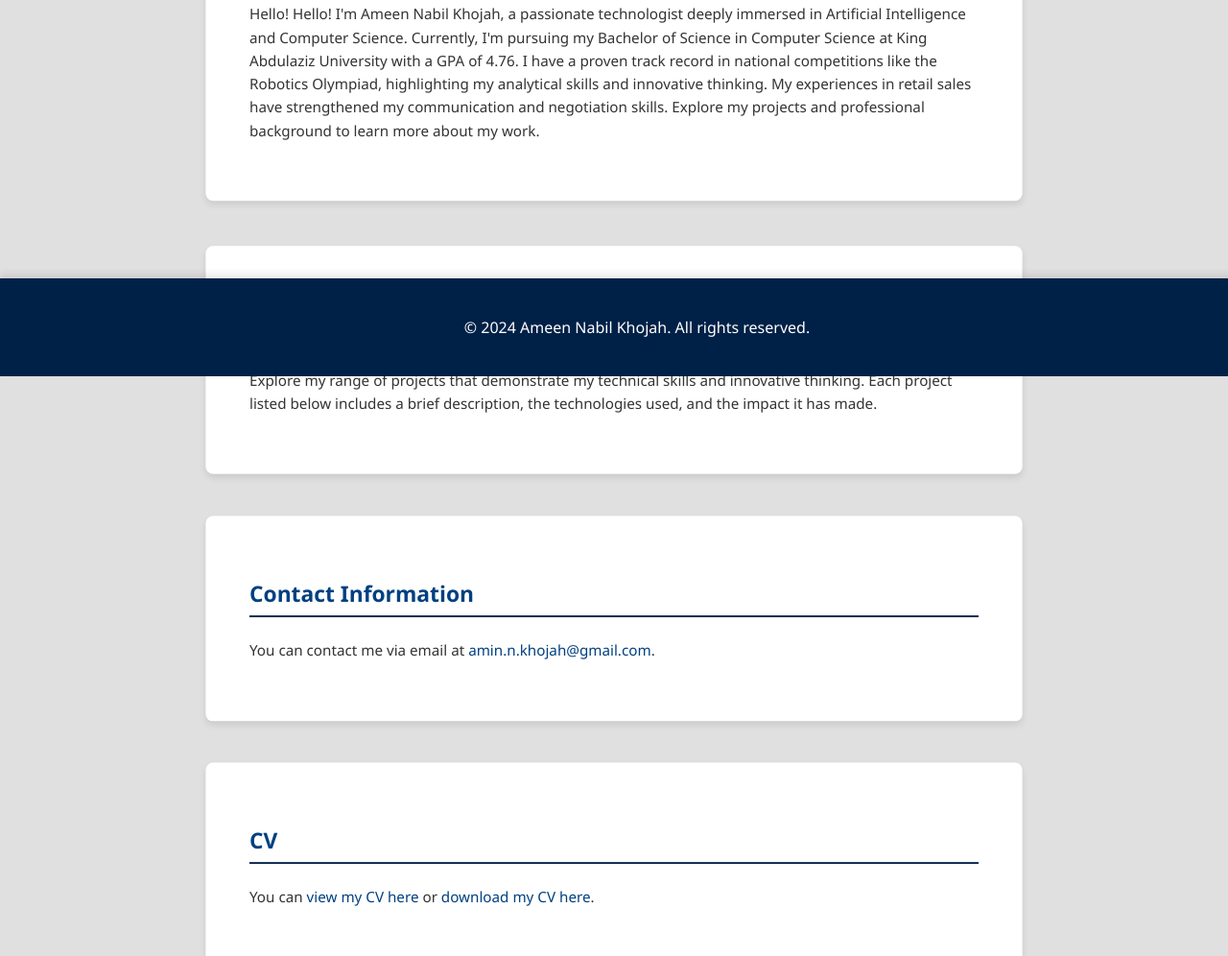
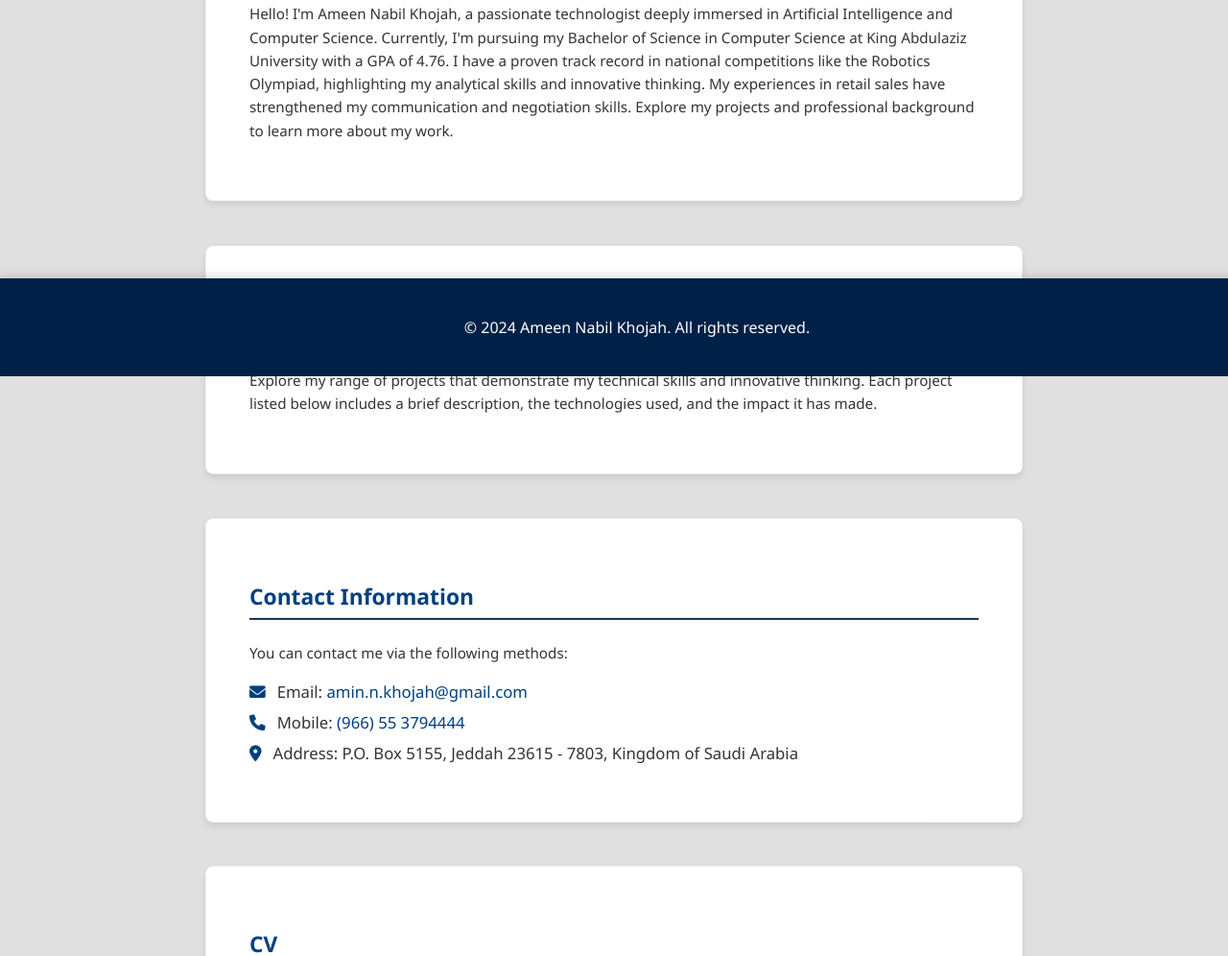
Before and after one commit to AmeenKhojah/amin-khojah-portfolio, a plain HTML site: page index.html in a window 1280 px wide. Shown: the part 408-1404 px from the top of the page at 96% size. Drawn offline with Linux system fonts and the light colour scheme.

Commit message:
Modified Contact Information

```diff
--- a/index.html
+++ b/index.html
@@ -5,6 +5,7 @@
     <meta name="viewport" content="width=device-width, initial-scale=1.0">
     <title>Ameen Nabil Khojah - Personal Webpage</title>
     <link rel="stylesheet" href="style.css">
+    <link rel="stylesheet" href="https://cdnjs.cloudflare.com/ajax/libs/font-awesome/6.0.0-beta3/css/all.min.css">
 </head>
 <body>
     <header>
@@ -19,8 +20,7 @@
     </nav>
     <section id="about">
         <h2>About Me</h2>
-        <p>Hello! Hello! I'm Ameen Nabil Khojah, a passionate technologist deeply immersed in Artificial Intelligence and 	Computer Science. Currently, I'm pursuing my Bachelor of Science in Computer Science at King Abdulaziz University with a 	GPA of 4.76. I have a proven track record in national competitions like the Robotics Olympiad, highlighting my analytical 	skills and innovative thinking. My experiences in retail sales have strengthened my communication and negotiation skills. 	Explore my projects and professional background to learn more about my work. </p>
-
+        <p>Hello! I'm Ameen Nabil Khojah, a passionate technologist deeply immersed in Artificial Intelligence and Computer Science. Currently, I'm pursuing my Bachelor of Science in Computer Science at King Abdulaziz University with a GPA of 4.76. I have a proven track record in national competitions like the Robotics Olympiad, highlighting my analytical skills and innovative thinking. My experiences in retail sales have strengthened my communication and negotiation skills. Explore my projects and professional background to learn more about my work.</p>
     </section>
     <section id="projects">
         <h2>Projects</h2>
@@ -28,16 +28,29 @@
     </section>
     <section id="contact">
         <h2>Contact Information</h2>
-        <p>You can contact me via email at <a href="mailto:amin.n.khojah@gmail.com">amin.n.khojah@gmail.com</a>.</p>
+        <p>You can contact me via the following methods:</p>
+        <ul>
+            <li>
+                <i class="fas fa-envelope contact-icon"></i>
+                Email: <a href="mailto:amin.n.khojah@gmail.com">amin.n.khojah@gmail.com</a>
+            </li>
+            <li>
+                <i class="fas fa-phone contact-icon"></i>
+                Mobile: <a href="tel:+966553794444">(966) 55 3794444</a>
+            </li>
+            <li>
+                <i class="fas fa-map-marker-alt contact-icon"></i>
+                Address: P.O. Box 5155, Jeddah 23615 - 7803, Kingdom of Saudi Arabia
+            </li>
+        </ul>
     </section>
     <section id="cv">
         <h2>CV</h2>
-        <p>You can <a href="Ameen Khojah CV.pdf" target="_blank">view my CV here</a> or <a href="Ameen Khojah CV.pdf" download>download my CV here</a>.</p>
+        <p>You can <a href="Ameen Khojah CV.pdf" target="_blank">view my CV here</a> or <a href="Ameen Khojah CV.pdf" onclick="forceDownload(event, 'Ameen Khojah CV.pdf')">download my CV here</a>.</p>
     </section>
     <footer>
         <p>&copy; 2024 Ameen Nabil Khojah. All rights reserved.</p>
     </footer>
-
     <script>
         document.querySelectorAll('.nav-link').forEach(link => {
             link.addEventListener('click', function (event) {
@@ -50,6 +63,16 @@
                 targetSection.scrollIntoView({ behavior: 'smooth' });
             });
         });
+
+        function forceDownload(event, url) {
+            event.preventDefault();
+            const link = document.createElement('a');
+            link.href = url;
+            link.download = url.substring(url.lastIndexOf('/') + 1);
+            document.body.appendChild(link);
+            link.click();
+            document.body.removeChild(link);
+        }
     </script>
 </body>
 </html>
--- a/style.css
+++ b/style.css
@@ -88,6 +88,18 @@ a {
 a:hover {
     color: #ffcc00;
 }
+.contact-icon {
+    margin-right: 8px;
+    color: #004080;
+}
+ul {
+    list-style-type: none;
+    padding: 0;
+}
+ul li {
+    margin-bottom: 10px;
+    font-size: 1.1em;
+}
 @keyframes fadeIn {
     from {
         opacity: 0;
```
